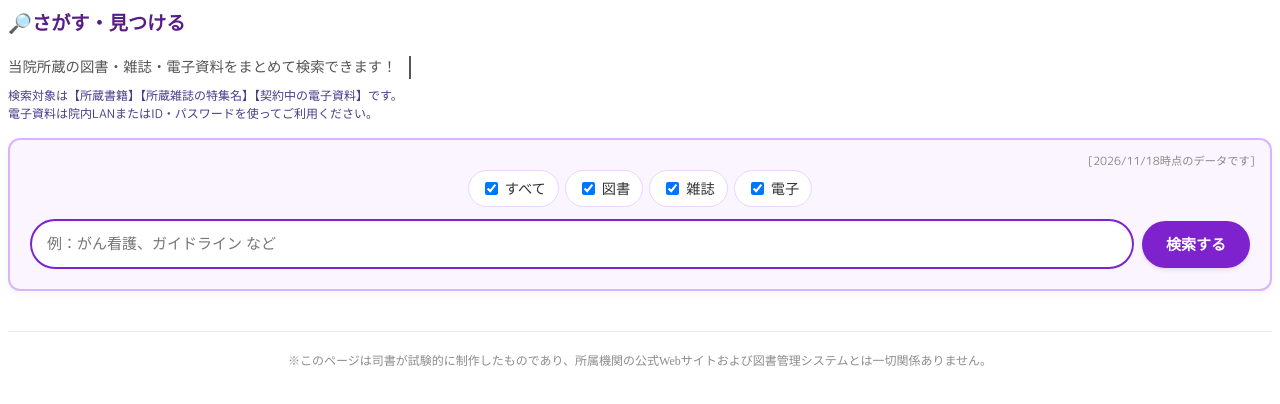
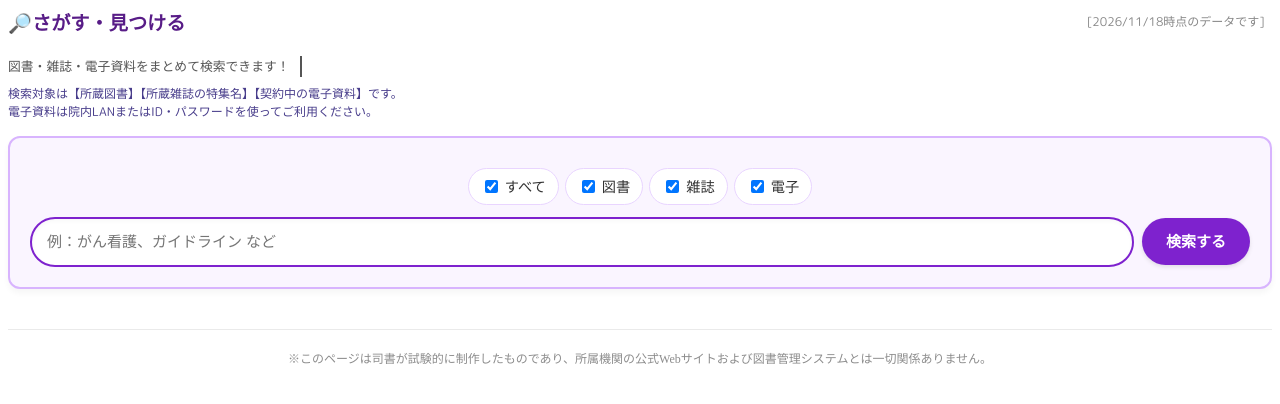
Before and after one commit to lib-rio/opac, a plain HTML site: page index.html in a window 1280 px wide. Drawn offline with Linux system fonts and the light colour scheme; no server answers.

```diff
--- a/index.html
+++ b/index.html
@@ -66,12 +66,12 @@
   width: 0;
   margin: 0 0 8px 0;
   animation:
-    type 3s steps(28, end) forwards,
+    type 3s steps(23, end) forwards,
     blink 1.0s step-end infinite;
 }
 @keyframes type {
   to {
-    width: 28em;
+    width: 23em;
   }
 }
 @keyframes blink {
@@ -86,16 +86,14 @@
   line-height: 1.5;
 }
 </style>
-<p class="typing" style="font-size: 0.9em; color: #555; line-height: 1.6;">当院所蔵の図書・雑誌・電子資料をまとめて検索できます！</p>
-<p class="sub-text">検索対象は【所蔵書籍】【所蔵雑誌の特集名】【契約中の電子資料】です。<br>電子資料は院内LANまたはID・パスワードを使ってご利用ください。</p>
-
-  <!-- 全体コンテナ（すみれ色・ラベンダー基調） -->
-  <div id="meka-shisho" style="position: relative; z-index: 1000; font-size: 15px; color: #333; margin: 15px auto; padding: 20px; background-color: #FAF5FF; border-radius: 12px; text-align: center; border: 2px solid #D8B4FE; box-shadow: 0 4px 6px rgba(0,0,0,0.04);">
-
-    <!-- ★【右上のデータ基準日表示】 -->
+<p class="typing" style="font-size: 0.8em; color: #555; line-height: 1.6;">図書・雑誌・電子資料をまとめて検索できます！</p>
+<p class="sub-text">検索対象は【所蔵図書】【所蔵雑誌の特集名】【契約中の電子資料】です。<br>電子資料は院内LANまたはID・パスワードを使ってご利用ください。</p>
+ <!-- ★【右上のデータ基準日表示】 -->
     <div style="position: absolute; top: 12px; right: 15px; font-size: 0.75em; color: #888; font-weight: normal;">
       [2026/11/18時点のデータです]
     </div>
+  <!-- 全体コンテナ（すみれ色・ラベンダー基調） -->
+  <div id="meka-shisho" style="position: relative; z-index: 1000; font-size: 15px; color: #333; margin: 15px auto; padding: 20px; background-color: #FAF5FF; border-radius: 12px; text-align: center; border: 2px solid #D8B4FE; box-shadow: 0 4px 6px rgba(0,0,0,0.04);">
     <!-- フィルターチェックボックス -->
     <div style="margin-top: 10px; margin-bottom: 12px; font-size: 0.95em; display: flex; justify-content: center; gap: 6px; flex-wrap: wrap;">
       <label style="background: #ffffff; padding: 6px 12px; border-radius: 20px; border: 1px solid #E9D5FF; cursor: pointer; display: inline-flex; align-items: center; gap: 4px;"><input type="checkbox" class="filter-check" value="all" checked> すべて</label>
```
